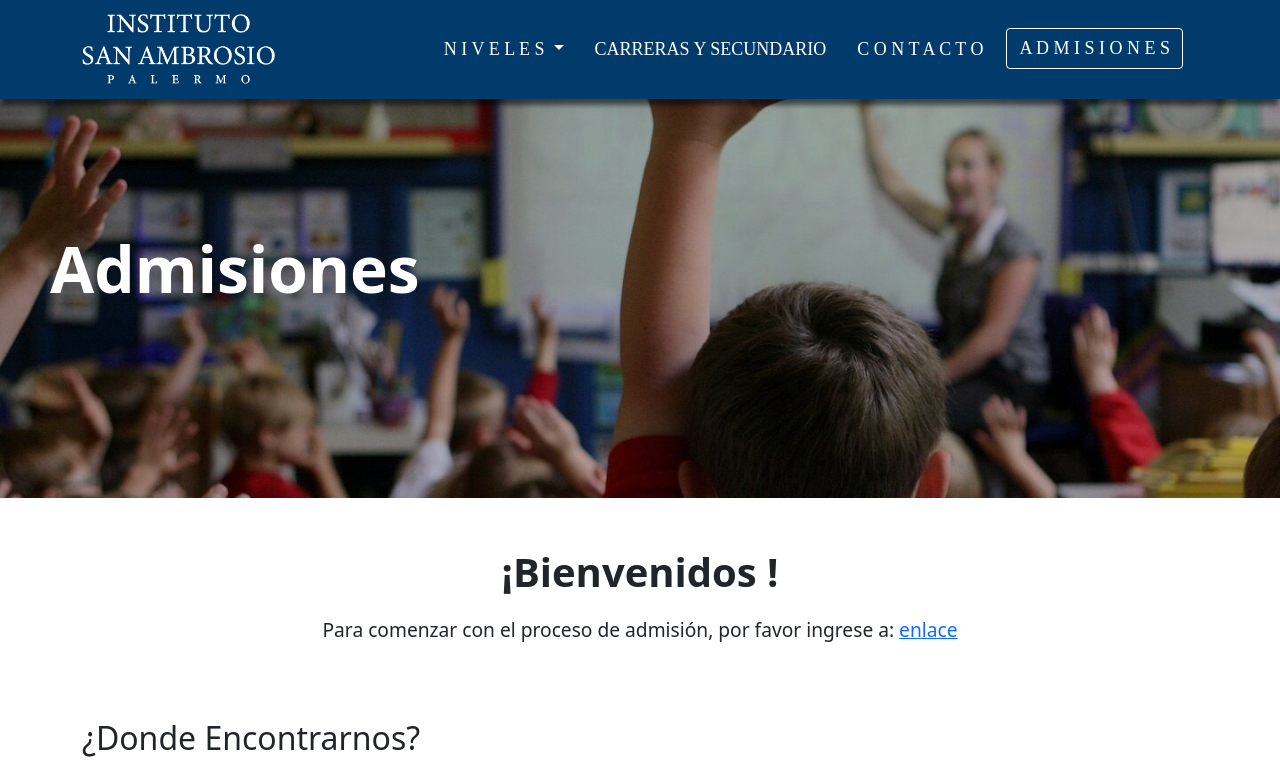
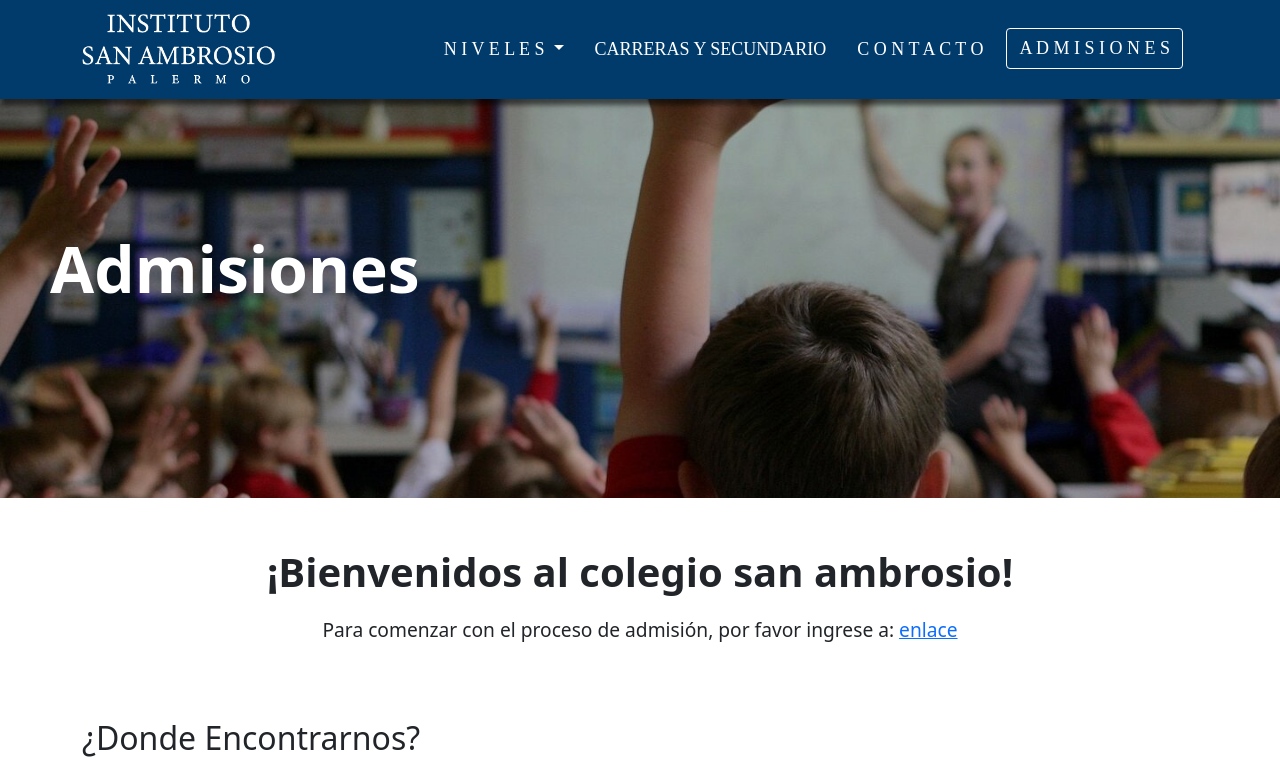
Before and after one commit to JuanChianetta/Colegio-San-Ambrosio, a PHP site: page /admisiones.php in a window 1280 px wide. Shown: the part 32-813 px from the top of the page. Run offline with PHP 8.4, Linux system fonts and the light colour scheme.

Commit message:
modificacion texto

```diff
--- a/public_html/admisiones.php
+++ b/public_html/admisiones.php
@@ -21,7 +21,7 @@
     </section>
     <section class="welcome-section">
         <div class="container">
-            <h1 class="welcome-title">¡Bienvenidos !</h1>
+            <h1 class="welcome-title">¡Bienvenidos al colegio san ambrosio!</h1>
 
 
 
```
